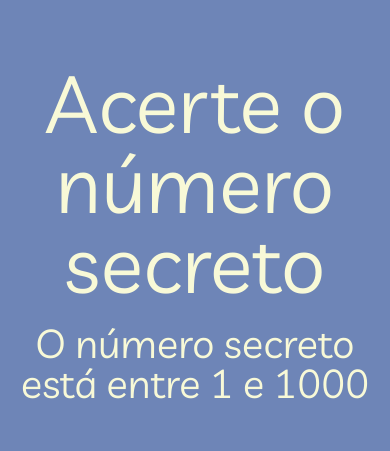
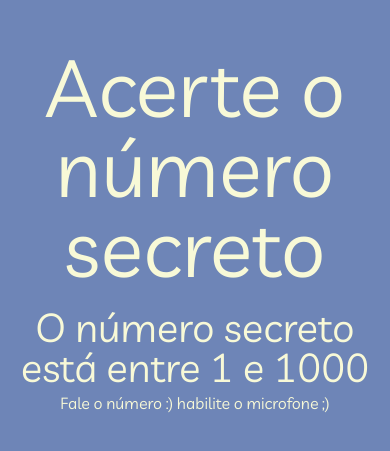
Before and after one commit to diegosouzamarques/numero_secreto, a plain HTML site: page index.html in a window 390 px wide. Shown: the part 169-620 px from the top of the page. Drawn offline with nearby package versions, Linux system fonts and the light colour scheme.

Commit message:
add microphone description

```diff
--- a/index.html
+++ b/index.html
@@ -13,6 +13,7 @@
 <body>
     <h1>Acerte o número secreto</h1>
     <h3>O número secreto está entre <span id="menor-valor">0</span> e <span id="maior-valor">100</span></h3>
+    <h5>Fale o número :) habilite o microfone ;)</h5>
     <div id="chute" class="mensagem">
 <!--         <div>Você disse:</div>
         <span class="box">20</span>
--- a/style.css
+++ b/style.css
@@ -33,6 +33,10 @@ h3{
     margin-top: 20px;
 }
 
+h5{
+    padding: 0.5em;
+}
+
 .mensagem{
     font-size: 1.5em;
     margin-top: 40px;
```
